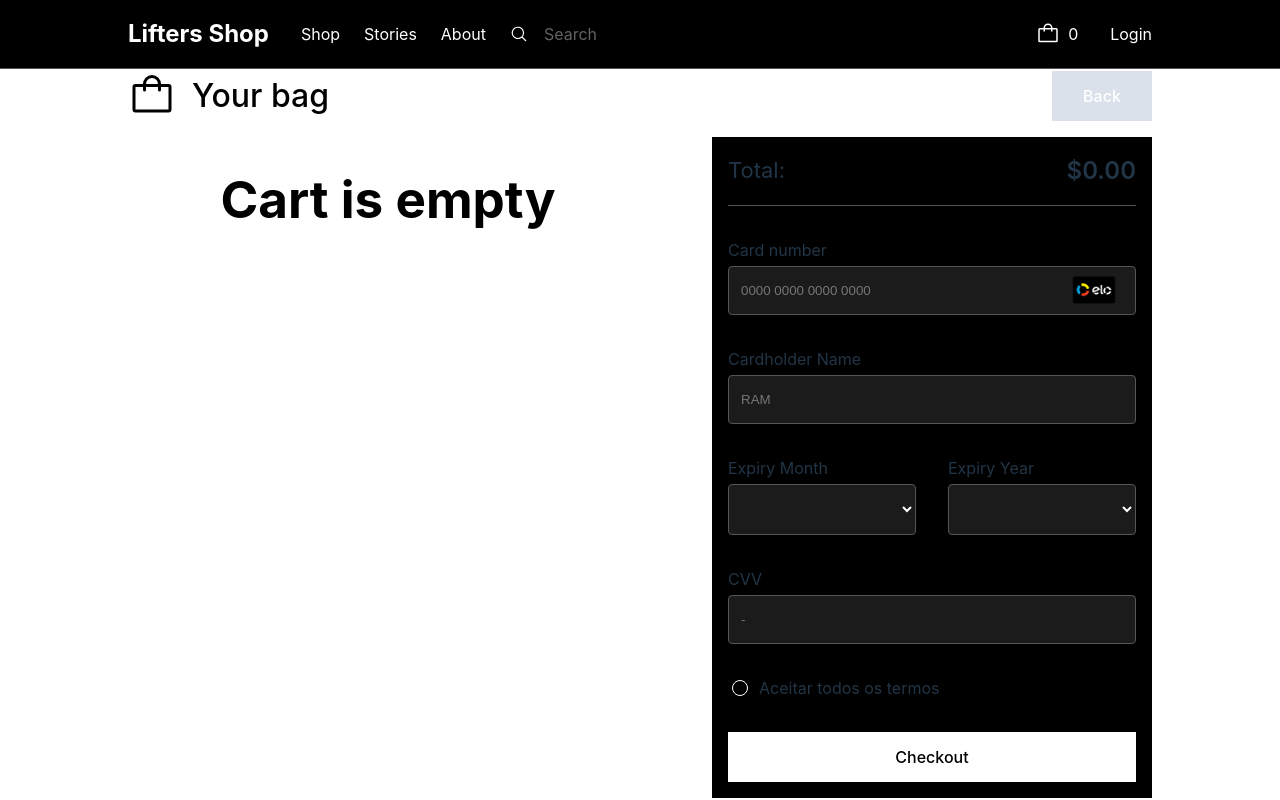
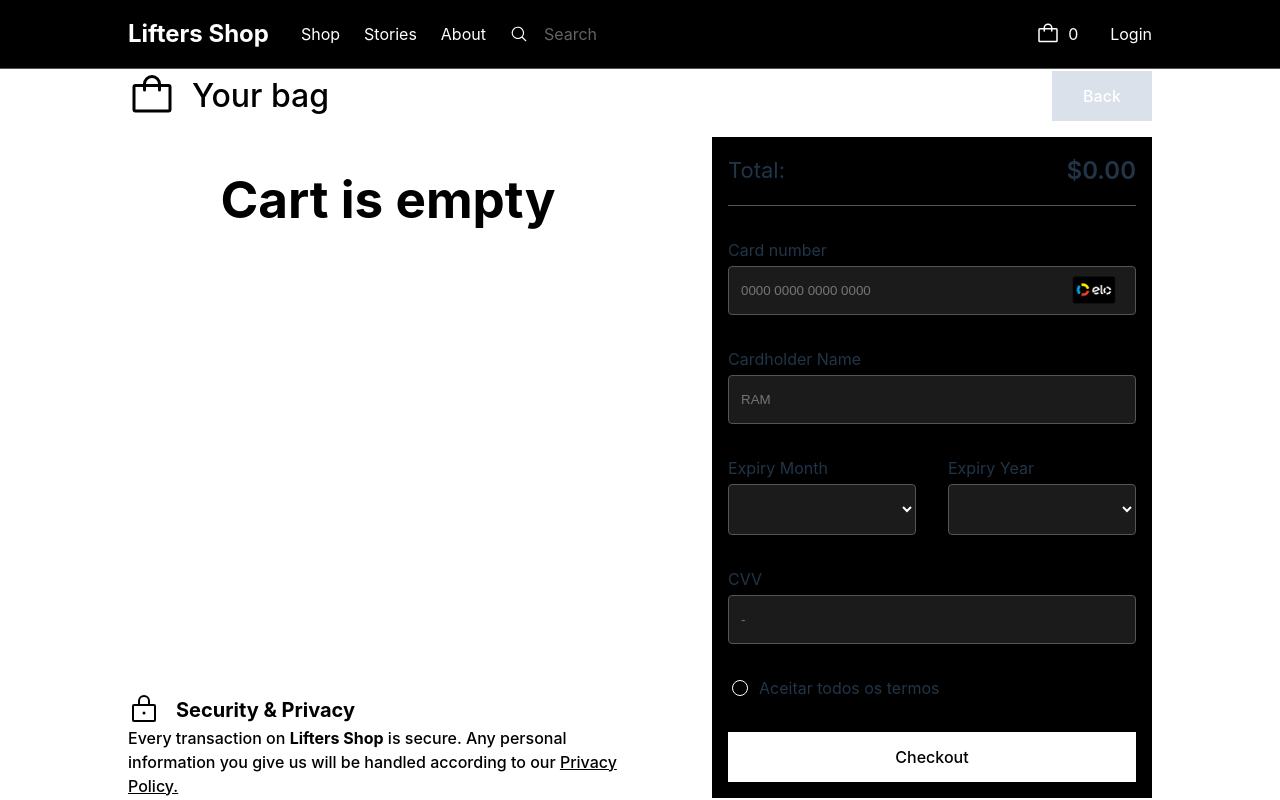
Before and after one commit to matheuspsb/lifters-shop, a React (Vite) app: page /payment in a window 1280 px wide. Built offline with nearby package versions, Linux system fonts and the light colour scheme.

Commit message:
feat: add privacy policy text

```diff
--- a/src/pages/Payment/Payment.css
+++ b/src/pages/Payment/Payment.css
@@ -73,3 +73,29 @@
   flex-direction: column;
   gap: 32px;
 }
+
+.payment-body-security {
+  display: flex;
+  flex-direction: column;
+  margin-top: auto;
+}
+
+.payment-body-security-iconText {
+  display: flex;
+  align-items: center;
+  gap: 1rem;
+}
+
+.payment-body-security-iconText span {
+  font-size: 20px;
+  font-family: "Inter", system-ui, Avenir, Helvetica, Arial, sans-serif;
+  font-weight: bold;
+  color: #000;
+}
+
+.payment-body-security-text {
+  font-size: 16px;
+  font-weight: 500;
+  font-family: "Inter", system-ui, Avenir, Helvetica, Arial, sans-serif;
+  color: #000;
+}
--- a/src/pages/Payment/Payment.tsx
+++ b/src/pages/Payment/Payment.tsx
@@ -1,6 +1,6 @@
 import { useEffect } from "react";
 import { useNavigate, useOutletContext } from "react-router-dom";
-import { Bag } from "@phosphor-icons/react";
+import { Bag, Lock } from "@phosphor-icons/react";
 import { useCart } from "../../contexts";
 import { CustomButton, PaymentForm, ProductCard } from "../../components";
 import { CartVisibility } from "../../types";
@@ -47,6 +47,18 @@ const Payment = () => {
               Cart is empty
             </h1>
           )}
+
+          <div className="payment-body-security">
+            <div className="payment-body-security-iconText">
+              <Lock color="#000" size={32} />
+              <span>Security & Privacy</span>
+            </div>
+            <span className="payment-body-security-text">
+              Every transaction on <b>Lifters Shop</b> is secure. Any personal
+              information you give us will be handled according to our{" "}
+              <u style={{ cursor: "pointer" }}>Privacy Policy.</u>
+            </span>
+          </div>
         </div>
         <PaymentForm />
       </div>
```
